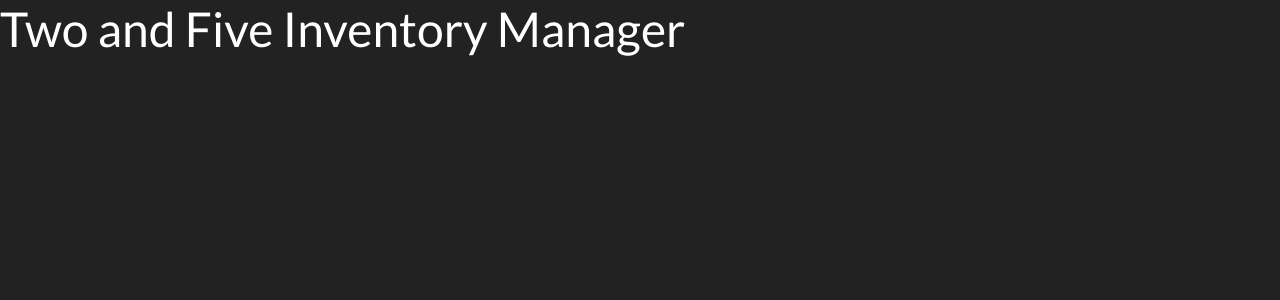
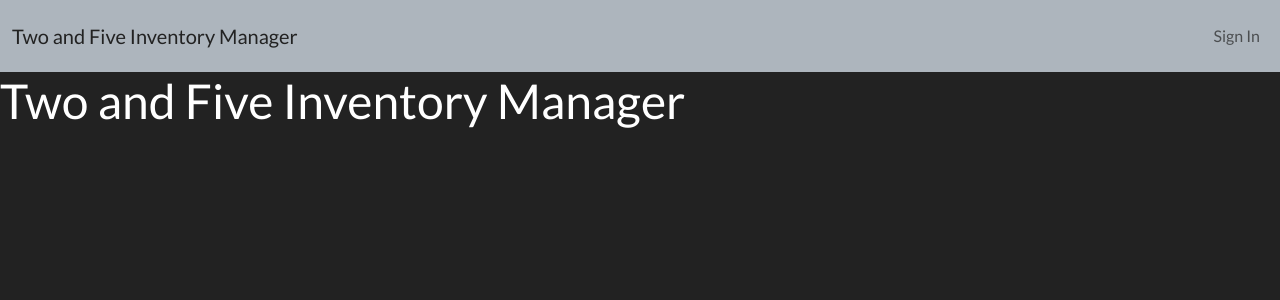
Before and after one commit to RaphaelIsaiah/Two-and-Five-Inventory-Manager, a Django app: page / in a window 1280 px wide. Shown: the top 300 px of the page. Run offline with Django 5.2, Linux system fonts and the light colour scheme.

Commit message:
navbar set up

```diff
--- a/two_and_five_inventory_manager/inventory/templates/inventory/base.html
+++ b/two_and_five_inventory_manager/inventory/templates/inventory/base.html
@@ -1,21 +1,22 @@
 <!DOCTYPE html>
 <html lang="en">
-  <head>
+
+<head>
     <meta charset="UTF-8" />
     <meta name="viewport" content="width=device-width, initial-scale=1.0" />
-    <link
-      rel="stylesheet"
-      href="https://bootswatch.com/5/darkly/bootstrap.min.css"
-    />
+    <link rel="stylesheet" href="https://bootswatch.com/5/darkly/bootstrap.min.css" />
     <title>Two and Five Inventory Manager</title>
-  </head>
-  <body>
-    {% block content %}  {% endblock content %}
+</head>
 
-    <script
-      src="https://cdn.jsdelivr.net/npm/bootstrap@5.3.3/dist/js/bootstrap.bundle.min.js"
-      integrity="sha384-YvpcrYf0tY3lHB60NNkmXc5s9fDVZLESaAA55NDzOxhy9GkcIdslK1eN7N6jIeHz"
-      crossorigin="anonymous"
-    ></script>
-  </body>
+<body>
+    <!-- This will display the nav html in the base html at all times. -->
+    {% include 'inventory/navigation.html' %}
+
+    {% block content %} {% endblock content %}
+
+    <script src="https://cdn.jsdelivr.net/npm/bootstrap@5.3.3/dist/js/bootstrap.bundle.min.js"
+        integrity="sha384-YvpcrYf0tY3lHB60NNkmXc5s9fDVZLESaAA55NDzOxhy9GkcIdslK1eN7N6jIeHz"
+        crossorigin="anonymous"></script>
+</body>
+
 </html>
--- /dev/null
+++ b/two_and_five_inventory_manager/inventory/templates/inventory/navigation.html
@@ -0,0 +1,20 @@
+<nav class="navbar navbar-expand-lg bg-light">
+    <div class="container-fluid text-wrap">
+        <a class="navbar-brand" href="{% url 'index' %}">
+            Two and Five Inventory Manager
+        </a>
+        <button class="navbar-toggler" type="button" data-bs-toggle="collapse" data-bs-target="#navbarNav"
+            aria-controls="navbarNav" aria-expanded="false" aria-label="Toggle navigation">
+            <!-- nav bar icon -->
+            <span class="navbar-toggler-icon"></span>
+        </button>
+
+        <div class="collapse navbar-collapse justify-content-end" id="navbarNav">
+            <ul class="navbar-nav">
+                <li class="nav-item">
+                    <a href="#" class="nav-link">Sign In</a>
+                </li>
+            </ul>
+        </div>
+    </div>
+</nav>
```
